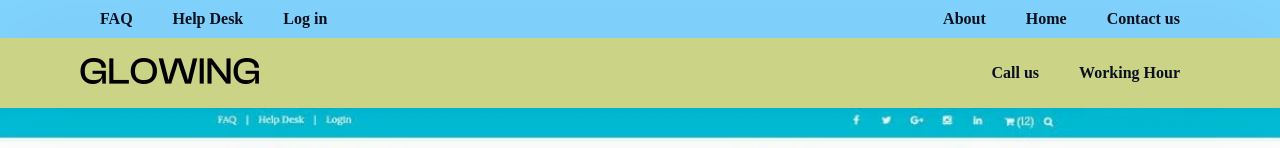
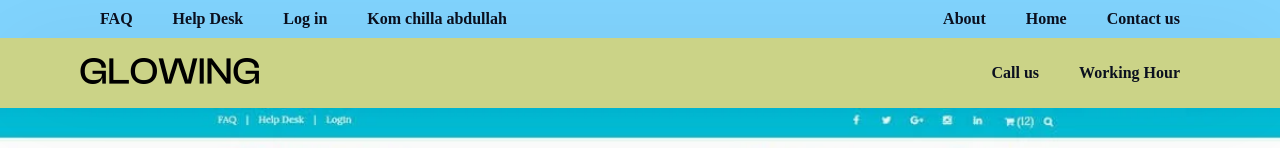
Before and after one commit to samina-thasin237/Samina_2026, a plain HTML site: page index.html in a window 1280 px wide. Shown: the top 148 px of the page. Drawn offline with Linux system fonts and the light colour scheme.

Commit message:
kom chilla

```diff
--- a/index.html
+++ b/index.html
@@ -13,7 +13,7 @@
                 <li><a  href="index.html">FAQ</a></li>
                 <li><a href="#">Help Desk</a></li>
                 <li><a href="#">Log in</a></li>
-
+                <li><a href="#">Kom chilla abdullah</a></li>
             </ul>
         </div>
         <div>
```
